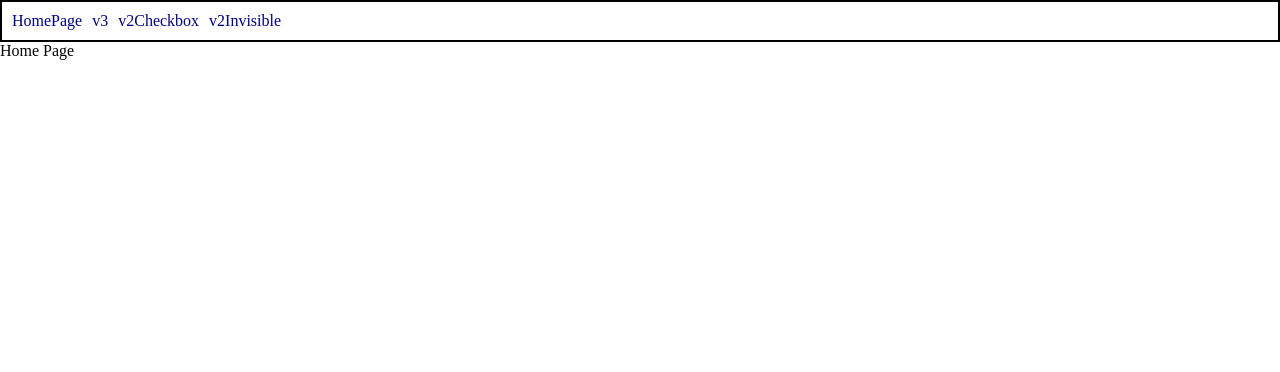
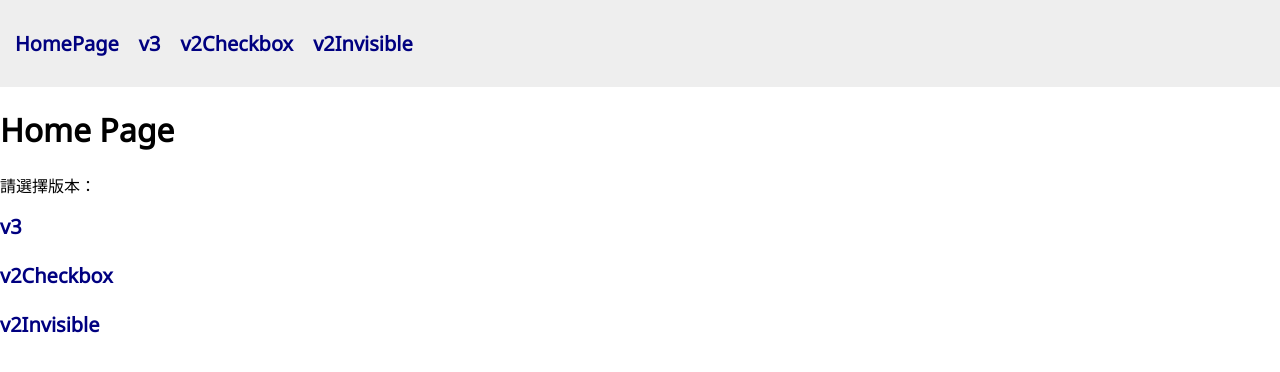
Before and after one commit to yc62897441/react_reCAPTCHA, a React (Create React App) app: page /#/ in a window 1280 px wide. Shown: the top 372 px of the page. Built offline with nearby package versions, Linux system fonts and the light colour scheme.

Commit message:
feat: 樣式美化

```diff
--- a/public/index.html
+++ b/public/index.html
@@ -4,9 +4,8 @@
         <meta charset="UTF-8" />
         <meta http-equiv="X-UA-Compatible" content="IE=edge" />
         <meta name="viewport" content="width=device-width, initial-scale=1.0" />
-        <title>reCAPTCHA demo: Simple page</title>
-        <!-- 改使用 react-google-recaptcha，不引用下面資源，否則會空白沒有顯示出來 -->
-        <!-- <script src="https://www.google.com/recaptcha/api.js" async defer></script> -->
+        <title>reCAPTCHA demo</title>
+        <link rel="stylesheet" href="https://fonts.googleapis.com/css?family=Noto+Sans" />
     </head>
     <body>
         <div id="root"></div>
--- a/src/components/Header.jsx
+++ b/src/components/Header.jsx
@@ -3,13 +3,11 @@ import { Link } from 'react-router-dom'
 
 const HeaderWrapper = styled.div`
     width: 100%;
-    padding: 10px;
-    border: 2px solid black;
+    padding: 20px 10px;
+    background-color: #eeeeee;
 
-    a {
-        margin-right: 10px;
-        text-decoration: none;
-        color: navy;
+    @media (min-width: 576px) {
+        padding: 30px 15px;
     }
 `
 
--- a/src/containers/HomePage.jsx
+++ b/src/containers/HomePage.jsx
@@ -1,13 +1,31 @@
 import styled from 'styled-components'
+import { Link } from 'react-router-dom'
 
 const HomePageWrapper = styled.div`
+    width: 100%;
+`
+
+const LinksWrapper = styled.div`
+    display: flex;
+    flex-direction: column;
+    justify-content: flex-start;
+    align-items: flex-start;
     width: 100%;
 `
 
 function HomePage() {
     return (
         <HomePageWrapper>
-            Home Page
+            <h1>Home Page</h1>
+            <p>請選擇版本：</p>
+            <LinksWrapper>
+                <Link to="/v3">v3</Link>
+                <br />
+                <Link to="/v2Checkbox">v2Checkbox</Link>
+                <br />
+                <Link to="/v2Invisible">v2Invisible</Link>
+                <br />
+            </LinksWrapper>
         </HomePageWrapper>
     )
 }
--- a/src/index.css
+++ b/src/index.css
@@ -1,8 +1,26 @@
 * {
     box-sizing: border-box;
+    /* font-family: '微軟正黑體, Microsoft JhengHei, Noto Sans'; */
+    font-family: 'Noto Sans';
+
 }
 
 html, body {
     margin: 0;
     padding: 0;
 }
+
+a {
+    margin-right: 10px;
+    text-decoration: none;
+    color: navy;
+    font-size: 16px;
+}
+
+@media (min-width: 576px) {
+    a {
+        margin-right: 20px;
+        font-size: 20px;
+        font-weight: 600;
+    }
+}
```
